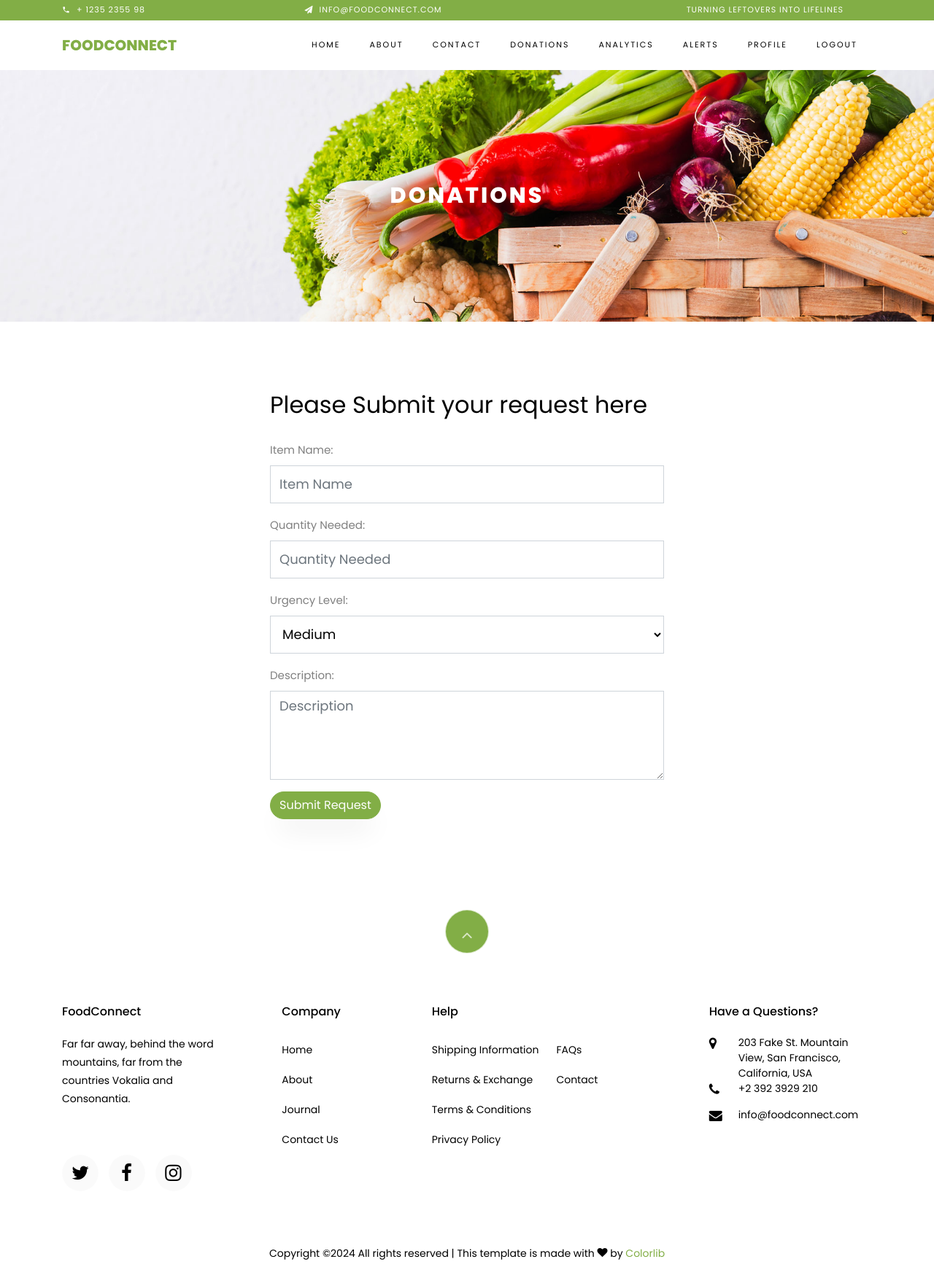
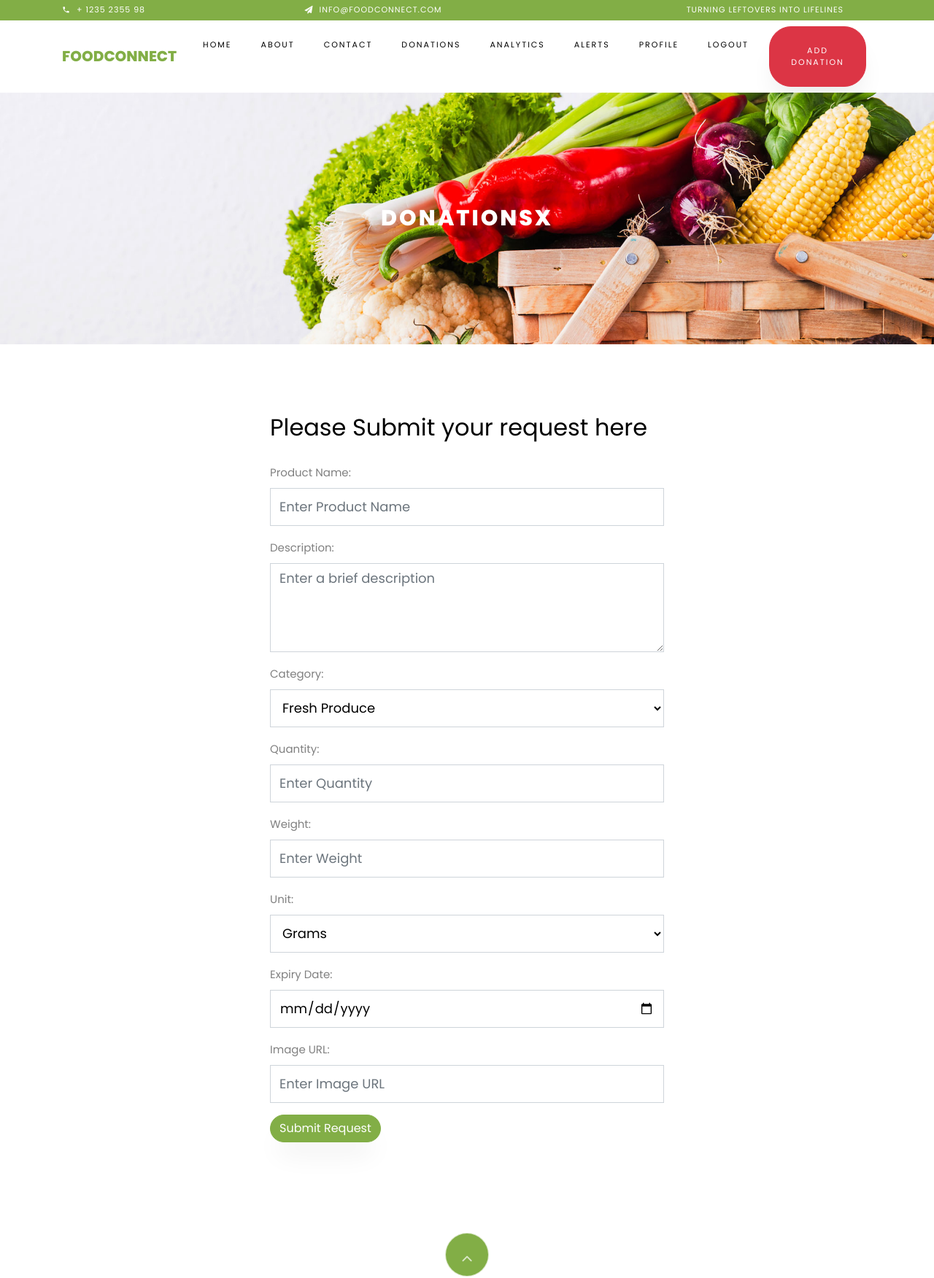
Before and after one commit to ShaneDsouza4/FoodConnect, a Django app: page /donations/create/ in a window 1280 px wide. Shown: the top 1752 px of the page at 73% size. Before the commit the page ends 1727 px from the top, so only its background shows below. Run offline with Django 5.2, Linux system fonts and the light colour scheme; a user stored in the database is signed in; data comes from the database, SQL or seed files in the repository; both versions use the stored data as it was after the commit; some libraries are stand-ins or nearby versions; some web fonts are replaced.

Commit message:
Add Donation Form

```diff
--- a/donations/forms.py
+++ b/donations/forms.py
@@ -1,4 +1,6 @@
 from django import forms
+
+from donations.models import Category, Product
 
 
 class CreateDonationForm(forms.Form):
@@ -25,3 +27,44 @@ class CreateDonationForm(forms.Form):
         required=False,
         widget=forms.Textarea(attrs={'class': 'form-control', 'placeholder': 'Description', 'rows': 4})
     )
+
+class AddProductForm(forms.Form):
+    name = forms.CharField(
+        label="Product Name",
+        max_length=100,
+        widget=forms.TextInput(attrs={'class': 'form-control', 'placeholder': 'Enter Product Name'}),
+    )
+    description = forms.CharField(
+        label="Description",
+        required=False,
+        widget=forms.Textarea(attrs={'class': 'form-control', 'placeholder': 'Enter a brief description', 'rows': 4}),
+    )
+    category = forms.ChoiceField(
+        label="Category",
+        choices=[(cat.id, cat.name) for cat in Category.objects.all()],
+        widget=forms.Select(attrs={'class': 'form-control'}),
+    )
+    quantity = forms.IntegerField(
+        label="Quantity",
+        widget=forms.NumberInput(attrs={'class': 'form-control', 'placeholder': 'Enter Quantity'}),
+    )
+    weight = forms.IntegerField(
+        label="Weight",
+        widget=forms.NumberInput(attrs={'class': 'form-control', 'placeholder': 'Enter Weight'}),
+    )
+    unit = forms.ChoiceField(
+        label="Unit",
+        choices=Product.UNIT_CHOICES,
+        widget=forms.Select(attrs={'class': 'form-control'}),
+    )
+    expiry_date = forms.DateField(
+        label="Expiry Date",
+        required=False,
+        widget=forms.DateInput(attrs={'class': 'form-control', 'type': 'date'}),
+    )
+    image = forms.URLField(
+        label="Image URL",
+        max_length=300,
+        required=False,
+        widget=forms.URLInput(attrs={'class': 'form-control', 'placeholder': 'Enter Image URL'}),
+    )
--- a/donations/models.py
+++ b/donations/models.py
@@ -2,6 +2,8 @@ from email.policy import default
 
 from django.contrib.auth.models import User
 from django.db import models
+from django.utils.timezone import now
+
 
 class Donation(models.Model):
     item = models.CharField(max_length=100)
@@ -45,6 +47,7 @@ class Product(models.Model):
     amount_donated = models.PositiveIntegerField(default=0)
     expiry_date = models.DateField(blank=True, null=True)
     image=models.URLField(max_length=300, default='https://img.freepik.com/premium-vector/hand-drawn-food-bank-illustration_23-2149323575.jpg?w=1060')
+    date_created = models.DateTimeField(auto_now_add=True)
 
     def __str__(self):
         return self.name
--- a/donations/views.py
+++ b/donations/views.py
@@ -1,9 +1,12 @@
+from datetime import timedelta
+
 from django.contrib.auth.decorators import login_required
 from django.core.paginator import Paginator
 from django.shortcuts import render, redirect
 from django.contrib import messages
+from django.utils.timezone import now
 
-from .forms import CreateDonationForm
+from .forms import CreateDonationForm, AddProductForm
 from donations.models import Donation, Category, Product
 
 
@@ -24,23 +27,27 @@ def donations_view(request):
 @login_required
 def create_donation(request):
     if request.method == 'POST':
-        form = CreateDonationForm(request.POST)
+        form = AddProductForm(request.POST)
         if form.is_valid():
-            alert = Donation(
-                item=form.cleaned_data['item'],
+            # Create a new Product object
+            product = Product.objects.create(
+                name=form.cleaned_data['name'],
+                description=form.cleaned_data['description'],
+                category_id=form.cleaned_data['category'],
                 quantity=form.cleaned_data['quantity'],
-                urgency_level=form.cleaned_data['urgency_level'],
-                description=form.cleaned_data['description'],
-                created_by=request.user
+                weight=form.cleaned_data['weight'],
+                unit=form.cleaned_data['unit'],
+                expiry_date=form.cleaned_data['expiry_date'],
+                image=form.cleaned_data['image'],
+                donated_by=request.user,
             )
-            alert.save()
+            product.save()
 
-            messages.success(request, 'Donation created successfully!')
+            messages.success(request, 'Donation added successfully!')
             return redirect('donations')
         else:
-            messages.error(request, 'There was an error creating the donation. Please try again.')
-            return redirect('create-donations')
+            messages.error(request, 'Errors in the form.')
     else:
-        form = CreateDonationForm()
+        form = AddProductForm()
 
     return render(request, 'donations/create_donation.html', {'form': form})
--- a/templates/donations/create_donation.html
+++ b/templates/donations/create_donation.html
@@ -7,7 +7,7 @@
       <div class="container">
         <div class="row no-gutters slider-text align-items-center justify-content-center">
           <div class="col-md-9 ftco-animate text-center">
-            <h1 class="mb-0 bread">Donations</h1>
+            <h1 class="mb-0 bread">DonationsX</h1>
           </div>
         </div>
       </div>
@@ -20,11 +20,11 @@
             <h2 class="mb-4">Please Submit your request here</h2>
 
 
-<form method="post">
-        {% csrf_token %}
-        {{ form.as_p }}
-        <button type="submit" class="btn btn-primary">Submit Request</button>
-    </form>
+            <form method="post" action="{% url 'create-donation' %}" enctype="multipart/form-data">
+                {% csrf_token %}
+                {{ form.as_p }}
+                <button type="submit" class="btn btn-primary">Submit Request</button>
+            </form>
 
           </div>
         </div>
--- a/templates/webpages/navbar.html
+++ b/templates/webpages/navbar.html
@@ -13,9 +13,9 @@
                 <li class="nav-item"><a class="nav-link" href="{% url 'donations' %}">Donations</a></li>
                 <li class="nav-item"><a class="nav-link" href="{% url 'analytics' %}">Analytics</a></li>
                 <li class="nav-item"><a class="nav-link" href="{% url 'alert_list' %}">Alerts</a></li>
-                <li class="nav-item"><a class="nav-link" href="{% url 'user_profile' %}">Profile</a></li>
 
                 {% if user.is_authenticated %}
+                    <li class="nav-item"><a class="nav-link" href="{% url 'user_profile' %}">Profile</a></li>
                     <li class="nav-item"><a class="nav-link" href="{% url 'logout' %}">Logout</a></li>
                 {% else %}
                     <li class="nav-item"><a class="nav-link" href="{% url 'login' %}">Login</a></li>
@@ -39,6 +39,10 @@
                     {% if request.user.is_authenticated and request.user.foodbank %}
                         <a href="{% url 'alerts' %}" class="nav-link btn btn-danger text-white m-2">Add Alert +</a>
                      {% endif %}
+
+                    {% if request.user.is_authenticated and not request.user.foodbank %}
+                        <a href="{% url 'create-donation' %}" class="nav-link btn btn-danger text-white m-2">Add Donation</a>
+                     {% endif %}
                 </li>
             </ul>
         </div>
```
Also changed, not shown: db.sqlite3.
